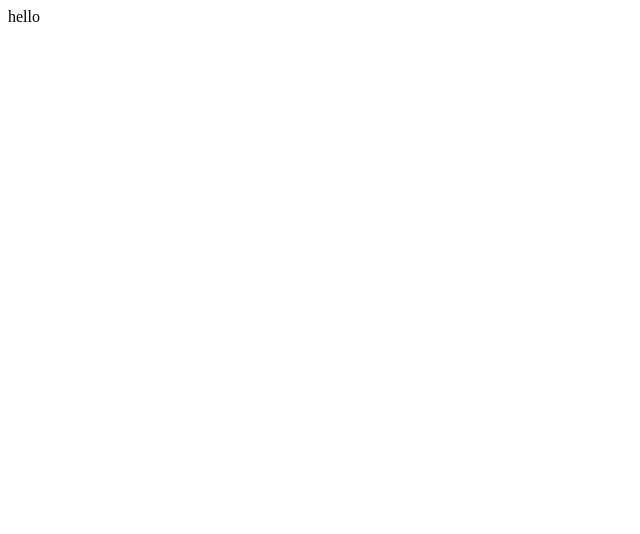
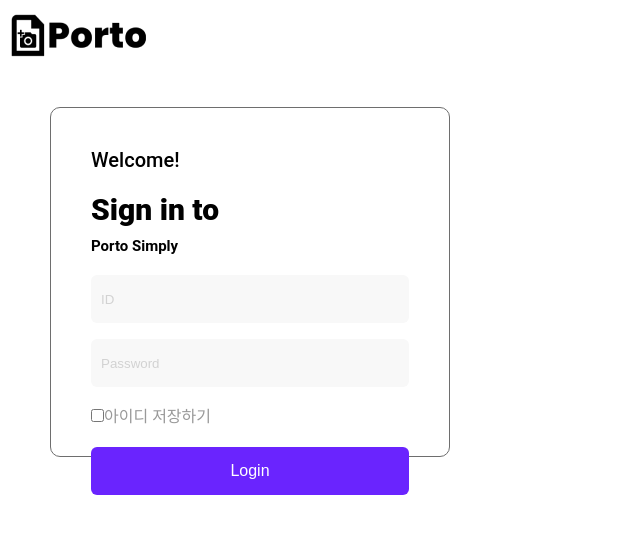
Before and after one commit to kh9486/Porto, a Flask app: page /login in a window 1280 px wide. Before the commit the part shown is almost empty. Shown: the top 534 px of the page, without its empty margins (0-640 px from the left). Run offline with Flask 3, Linux system fonts and the light colour scheme.

Commit message:
feat: login 페이지 로고 및 wrapper 추가

```diff
--- /dev/null
+++ b/static/css/style_login.css
@@ -0,0 +1,76 @@
+*{
+    padding: 0;
+    margin: 0;
+    border: none;
+}
+body{
+    font-family: 'Roboto', sans-serif;
+}
+#logo-small {
+    position: relative;
+    top: 10px;
+    left: 10px;
+}
+.login-wrapper{
+    top: 50px;
+    left: 50px;
+    position: relative;
+    width: 400px;
+    height: 350px;
+    padding: 40px;
+    box-sizing: border-box;
+    border: 1px solid #6e6e6e;
+    border-radius: 10px / 10px;
+}
+#welcome {
+    font-size: 20px;
+    font-weight: 500;
+    margin-bottom: 20px;
+}
+#porto {
+    font-size: 15px;
+    font-weight: 600;
+    margin-bottom: 20px;
+}
+.login-wrapper > h2{
+    font-size: 30px;
+    color: #000000;
+    font-weight: 900;
+    margin-bottom: 10px;
+}
+#login-form > input{
+    width: 100%;
+    height: 48px;
+    padding: 0 10px;
+    box-sizing: border-box;
+    margin-bottom: 16px;
+    border-radius: 6px;
+    background-color: #F8F8F8;
+}
+#login-form > input::placeholder{
+    color: #D2D2D2;
+}
+#login-form > input[type="submit"]{
+    color: #fff;
+    font-size: 16px;
+    background-color: #6A24FE;
+    margin-top: 20px;
+}
+#login-form > input[type="checkbox"]{
+    display: none;
+}
+#login-form > label{
+    color: #999999;
+}
+#login-form input[type="checkbox"] + label{
+    cursor: pointer;
+    padding-left: 26px;
+    /* background-image: url("checkbox.png"); */
+    background-repeat: no-repeat;
+    background-size: contain;
+}
+#login-form input[type="checkbox"]:checked + label{
+    /* background-image: url("checkbox-active.png"); */
+    background-repeat: no-repeat;
+    background-size: contain;
+}
--- a/templates/index.html
+++ b/templates/index.html
@@ -8,7 +8,7 @@
 <body>
     <div class="top-bar">
         <img id="menu-button" src={{ url_for('static', filename='img/fi-br-menu-dots.png') }} alt="" onclick="toggleMenu()">
-        <form method="POST" action="/">
+        <form method="post" action="/">
             <a href={{ url_for('login') }}>
                 <img class="login" src={{ url_for('static', filename='img/account_circle.png') }} alt="">
             </a>
--- a/templates/login.html
+++ b/templates/login.html
@@ -2,9 +2,23 @@
 <html lang="en">
 <head>
     <meta charset="UTF-8">
-    <title>Title</title>
+    <link rel="stylesheet" href={{ url_for('static', filename='css/style_login.css') }}>
+    <title>Login</title>
 </head>
 <body>
-hello
+    <img id="logo-small" src={{ url_for('static', filename='img/porto_logo_small.png') }} alt="">
+    <div class="login-wrapper">
+        <h3 id="welcome">Welcome!</h3>
+        <h2>Sign in to</h2>
+        <h3 id="porto">Porto Simply</h3>
+        <form method="post" action="/login" id="login-form">
+            <input type="text" name="userName" placeholder="ID">
+            <input type="password" name="userPassword" placeholder="Password">
+            <label for="remember-check">
+                <input type="checkbox" id="remember-check">아이디 저장하기
+            </label>
+            <input type="submit" value="Login">
+        </form>
+    </div>
 </body>
 </html>
```
